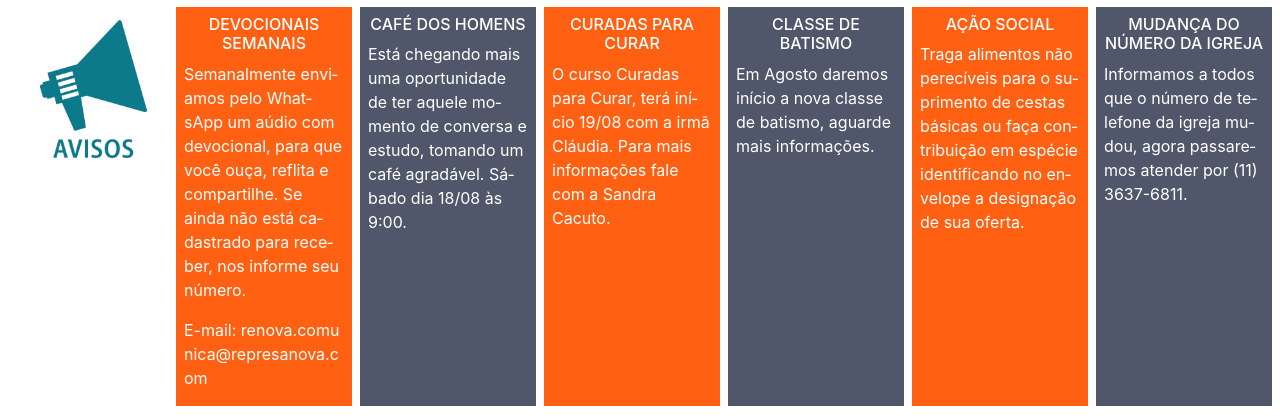
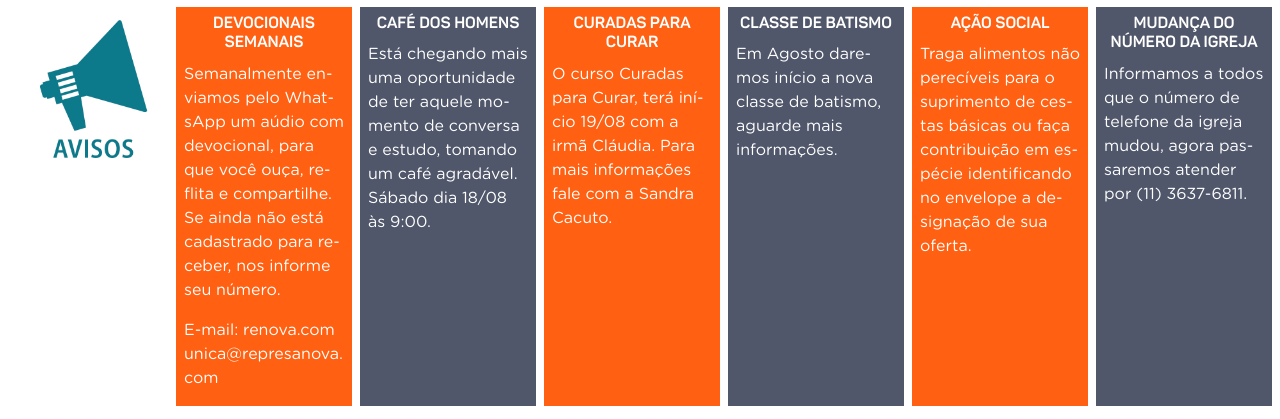
Before and after one commit to GustavoDiogo/siteibrn2, a PHP site: page /index.php in a window 1280 px wide. Shown: the part 685-1104 px from the top of the page. Run offline with PHP 8.4, Linux system fonts and the light colour scheme; some libraries are stand-ins or nearby versions.

Commit message:
Adiciona as fontesntes e fixam paginas

```diff
--- a/acaosocial.php
+++ b/acaosocial.php
@@ -47,7 +47,7 @@
 				</p>
 				<p>
 					É uma forma de demonstrar o amor que Represa Nova tem e
-					o cuidado com relação às famílias necessitadas. Essa sexta é
+					o cuidado com relação às famílias necessitadas. Essa cesta é
 					feita a partir de doações de alimentos e doações em espécie.
 					Estamos orando para que Deus levante mais recursos para
 					ajudar mais famílias, porque até o momento, não é possível
--- a/css/footer.css
+++ b/css/footer.css
@@ -5,6 +5,7 @@
 	width: 75px;
 }
 #ft-2{
+	font-family: "Panton Bold";
 	margin: 1.5em 0.5em 0.5em 0.5em;
 	color: white;
 }
--- a/css/header.css
+++ b/css/header.css
@@ -1,3 +1,17 @@
+@font-face{
+	font-family: "Panton Bold";
+	src: url("fonts/Panton-Bold.otf");
+}
+@font-face{
+	font-family: "Gotham Book";
+	src: url("fonts/GothamRnd-Book.otf")
+}
+h5,h6{
+	font-family: "Panton Bold";
+}
+p{
+	font-family: "Gotham Book";
+}
 .navbar{
 	background-color: #ff6011;
 }
@@ -6,7 +20,7 @@
 	width: 135px;
 }
 .nav-item{
-	font-weight: 600;
+	font-family: "Panton Bold";
 }
 @media (max-width: 991px){
 	#header-logo{
--- a/css/index.css
+++ b/css/index.css
@@ -6,9 +6,6 @@
 	margin: 0.5em 0em 0.5em 0.5em;
 }
 #devocional{
-/*	display: flex;
-	flex-wrap: wrap;
-	justify-content: center;*/
 	background-color: #087a8a;
 	width: 35%;
 	margin: 0.5em 0.5em 0.5em 0.5em;
--- a/index.php
+++ b/index.php
@@ -41,7 +41,7 @@
         <div id="devocionalvideo">
             <iframe width="560" height="349" src="https://www.youtube.com/embed/W9sIJFkgYic" frameborder="0" allow="autoplay; encrypted-media" allowfullscreen></iframe>
         </div>
-        <a href="https://www.youtube.com/channel/UCvNtPmmcjh_2N4hZYZruawA" style="color: white">Mais devocionais em nosso Youtube: <i class="fab fa-youtube"></i></a>
+        <a href="https://www.youtube.com/channel/UCvNtPmmcjh_2N4hZYZruawA" style="color: white"><p>Mais devocionais em nosso Youtube: <i class="fab fa-youtube"></i></p></a>
     </div>
   </div>
 </div>
```
Also changed, not shown: css/fonts/GothamRnd-Book.otf (added), css/fonts/Panton-Bold.otf (added).
